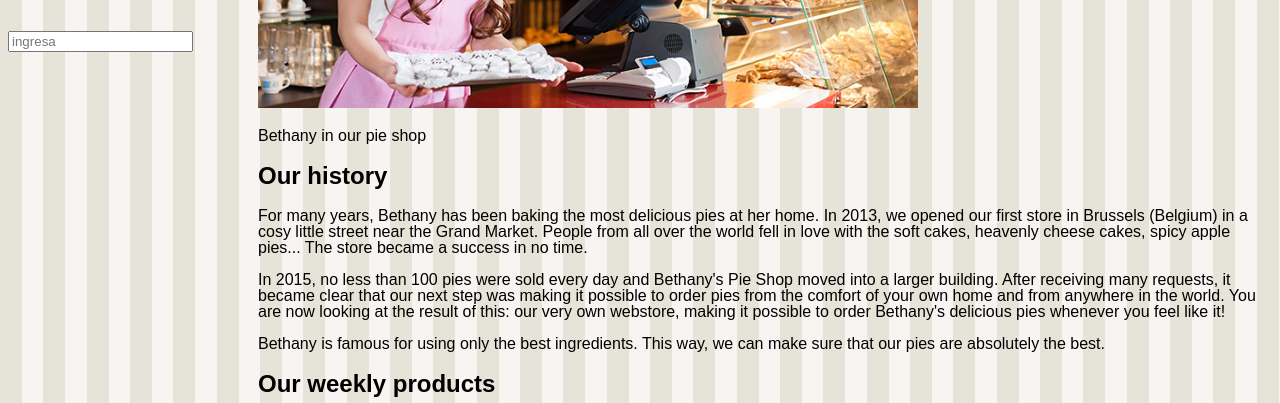
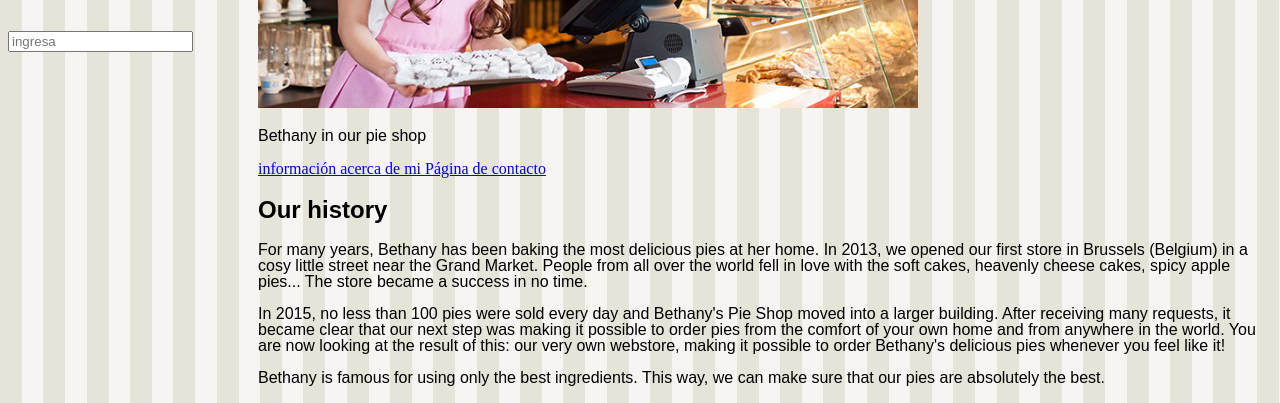
Before and after one commit to Luis-AH/Luis, a plain HTML site: page index.html in a window 1280 px wide. Shown: the part 350-753 px from the top of the page. Drawn offline with Linux system fonts and the light colour scheme.

Commit message:
Update index.html

```diff
--- a/index.html
+++ b/index.html
@@ -61,6 +61,12 @@
             </article>
             <img src="bethany.jpg" alt="bethy" height="304" width="660" />
             <p class="pa1">Bethany in our pie shop</p>
+            <a href="https://luis-ah.github.io/Trabajo1/" target="_blank" rel="nofollow">
+              información acerca de mi
+            </a>
+            <a href="https://luis-ah.github.io/Pagina3/" target="_blank" rel="nofollow">
+              Página de contacto
+            </a>
 
             <article>
               <h2 class="sub">Our history</h2>
```
